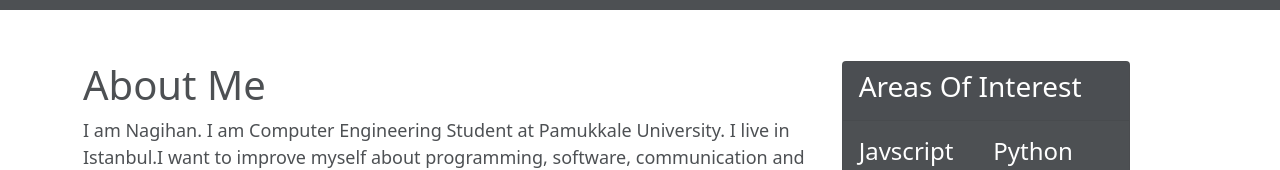
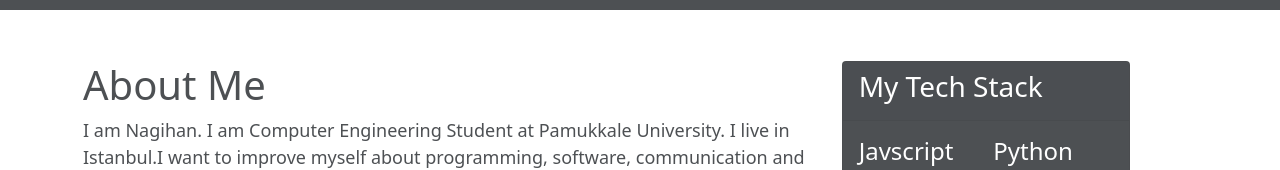
Before and after one commit to nagihanugur/nagihanugur.github.io, a plain HTML site: page index.html in a window 1280 px wide. Shown: the part 602-772 px from the top of the page. Drawn offline with nearby package versions, Linux system fonts and the light colour scheme.

Commit message:
title update

```diff
--- a/index.html
+++ b/index.html
@@ -113,7 +113,7 @@
                     <div class="col-md-4">
                         <div class="card text-white bg-dark mb-3" style="max-width: 18rem;">
                             <div class="card-header">
-                                <h3>Areas Of Interest</h3>
+                                <h3>My Tech Stack</h3>
                             </div>
                             <div class="card-body">
                                 <div class="row">
```
